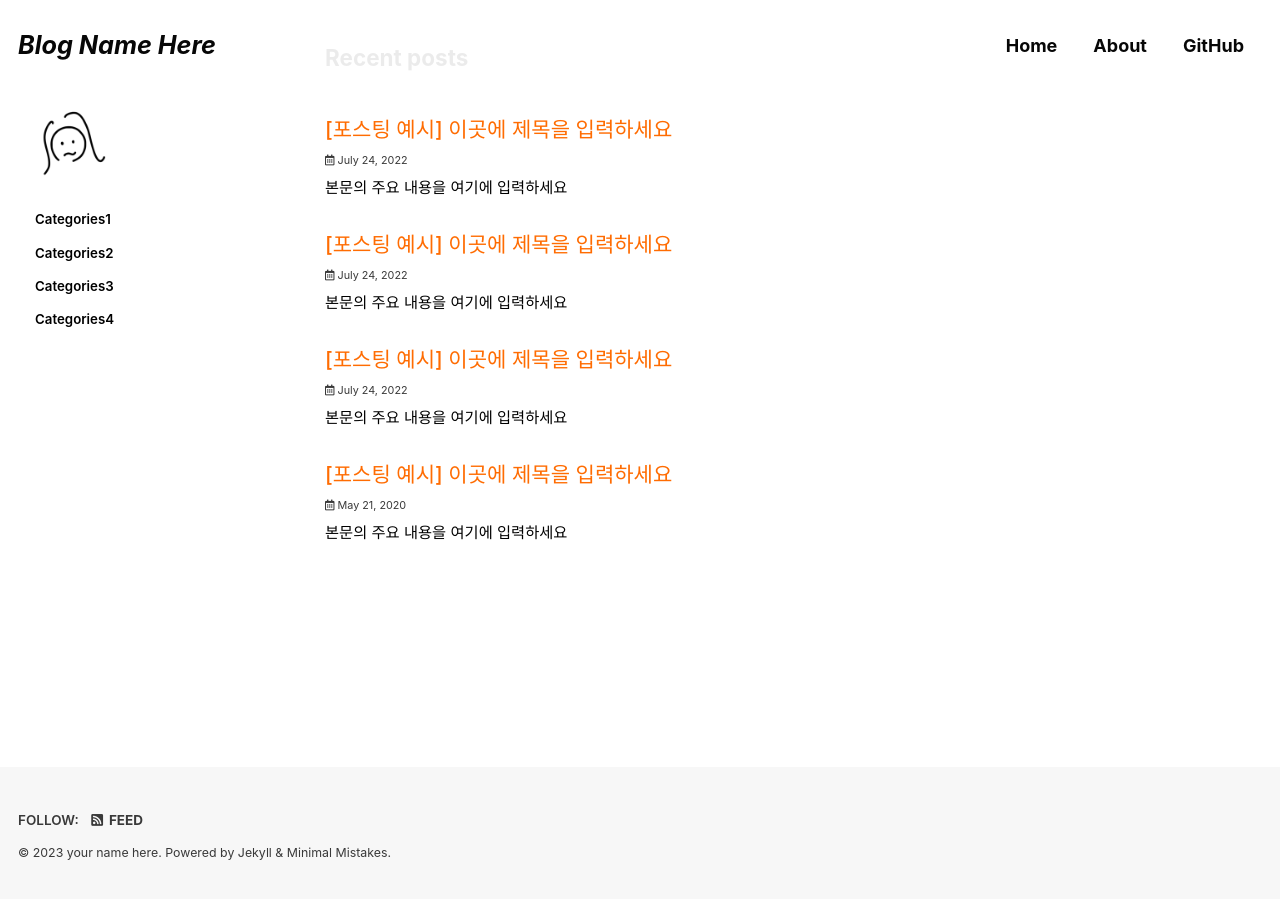
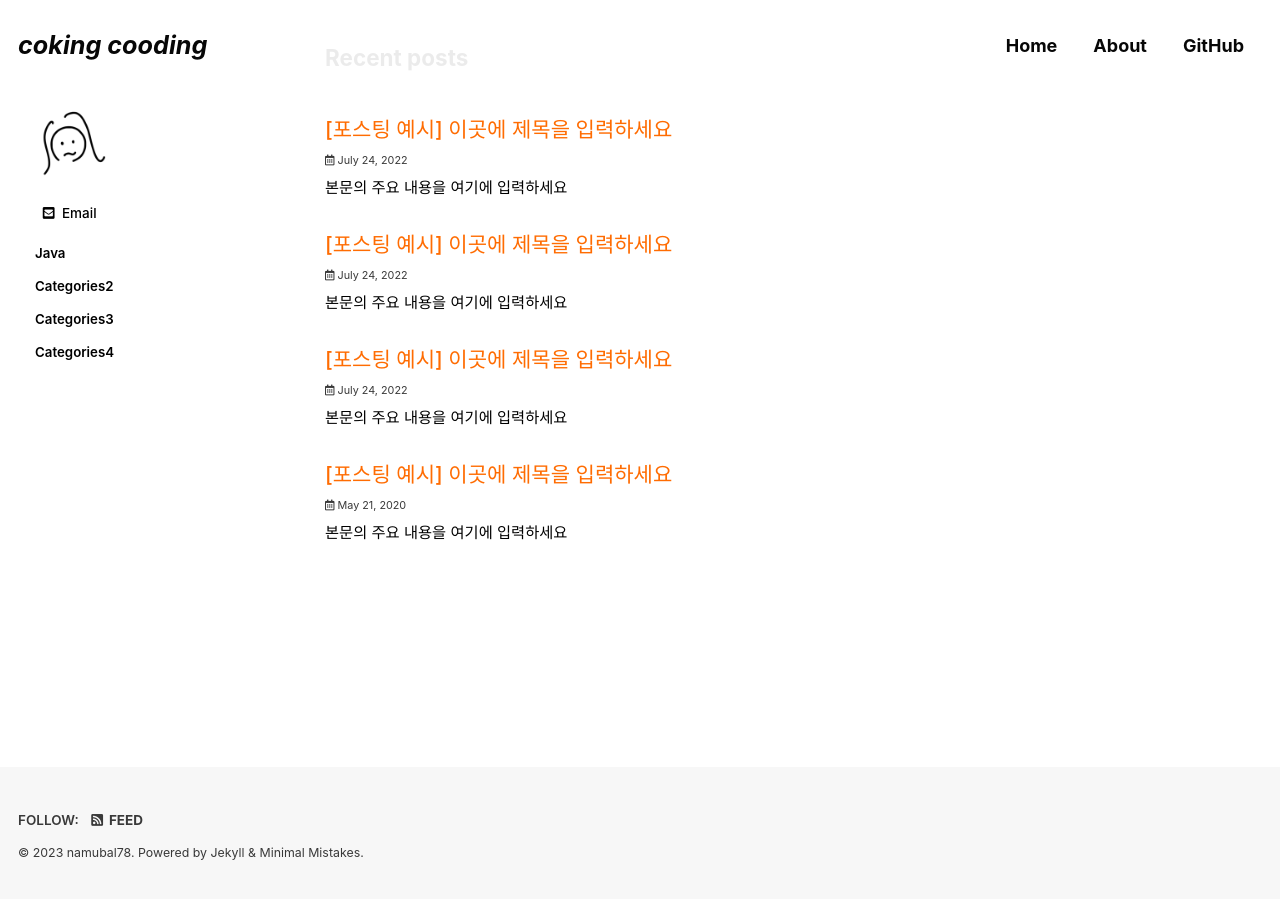
Before and after one commit to namubal78/namubal78.github.io, a Jekyll site: the page built from index.html, in a window 1280 px wide and 900 px high, scrolled down 90 px. Built offline with Jekyll 4.4.1, drawn with Linux system fonts in a browser that asks for light colours; cached includes are drawn as plain includes; some web fonts are replaced; the list of posts is cut into pages by our own code.

Commit message:
REVISING

```diff
--- a/_config.yml
+++ b/_config.yml
@@ -19,14 +19,14 @@ minimal_mistakes_skin: "plum" # "default" "air", "aqua", ...
 
 # Site Settings
 locale: "ko-KR" #"en-US"
-title: "Blog Name Here" # 상단 헤더에 보이는 블로그 명
+title: "coking cooding" # 상단 헤더에 보이는 블로그 명
 title_separator: "&#124;"
 subtitle: # site tagline that appears below site title in masthead
-name: "your name here" # 블로그 닉네임 설정
-description: "this is my blog!" # 블로그 설명
-url: "https://github-account.github.io" # 블로그 URL
+name: "namubal78" # 블로그 닉네임 설정
+description: "coding and cooking" # 블로그 설명
+url: "https://namubal78.github.io" # 블로그 URL
 baseurl: # the subpath of your site, e.g. "/blog"
-repository: "github-account/github-account.github.io" # GitHub Repo 이름
+repository: "namubal78/namubal78.github.io" # GitHub Repo 이름
 teaser: #
 
 # logo                     : # 블로그명 앞에 로고 추가하고 싶을 경우 사용
@@ -48,7 +48,7 @@ comments:
     theme: "github-light" # "github-dark"
     issue_term: "pathname"
   staticman:
-    branch: # "main"
+    branch: # "master"
     endpoint: # "https://{your Staticman v3 API}/v3/entry/github/"
 reCaptcha:
   siteKey:
@@ -98,11 +98,11 @@ analytics:
 
 # Site Author
 author:
-  name: "your name here" # 블로그 닉네임
+  name: "namubal78" # 블로그 닉네임
   avatar: "/assets/images/meee.png" # 블로그 프로필 사진
   #   bio              : "hi all!"
   # location         : "Seoul, Korea"
-  # email            : "youremailhere@xxxxxx.com"
+  email: "namubal78@gmail.com"
 
   links: # 사이트 링크
 #     - label: "Email"
--- a/_data/navigation.yml
+++ b/_data/navigation.yml
@@ -1,13 +1,13 @@
 # main links
 main:
   - title: "Home"
-    url: https://choiiis.github.io/
+    url: https://namubal78.github.io/
 
   - title: "About"
     url: /about/
 
   - title: "GitHub"
-    url: https://github.com/choiiis
+    url: https://github.com/namubal78
 
   # - title: "Projects"
   #   url: /projects/
@@ -18,7 +18,7 @@ main:
 # sidebar navigation (categories)
 # 2022.02.15 sidebar update : simple ver.
 categories:
-  - title: "Categories1"
+  - title: "Java"
     url: /categories/categories1/
   - title: "Categories2"
     url: /categories/categories2/
```
